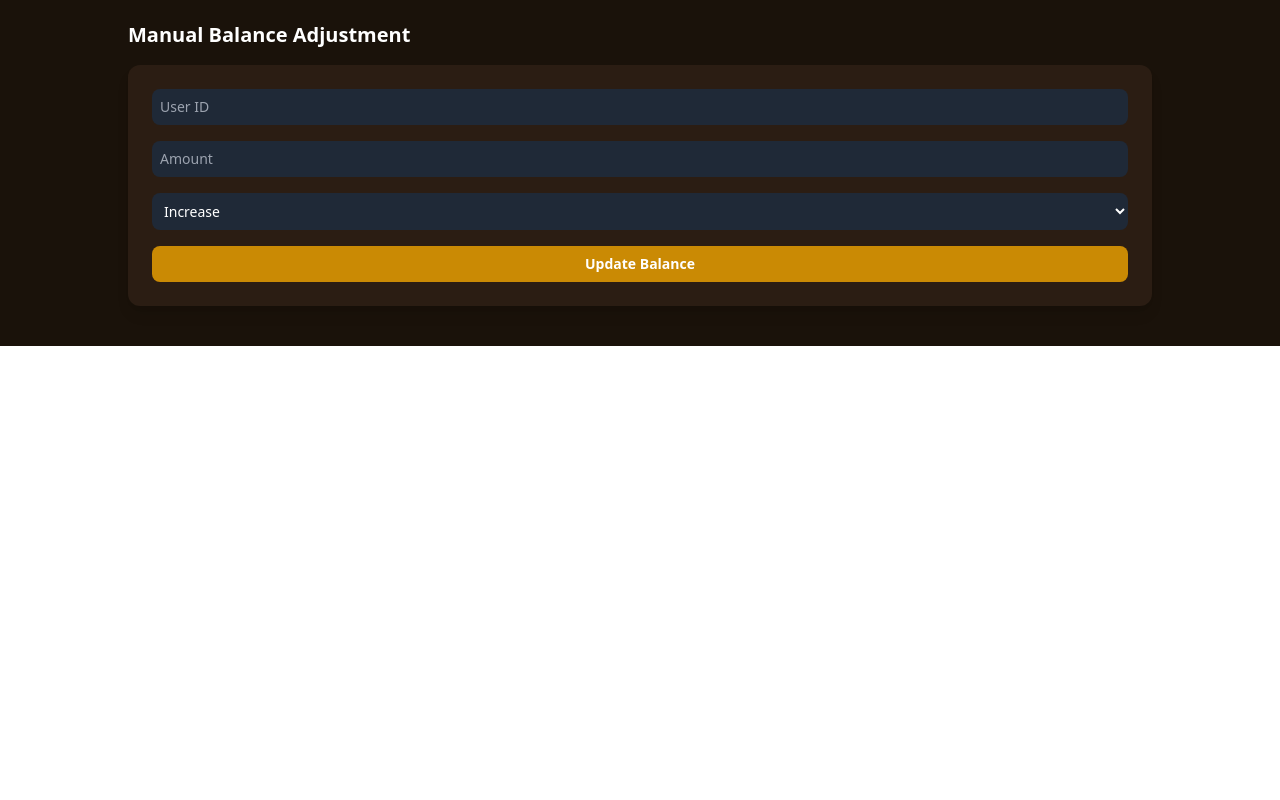
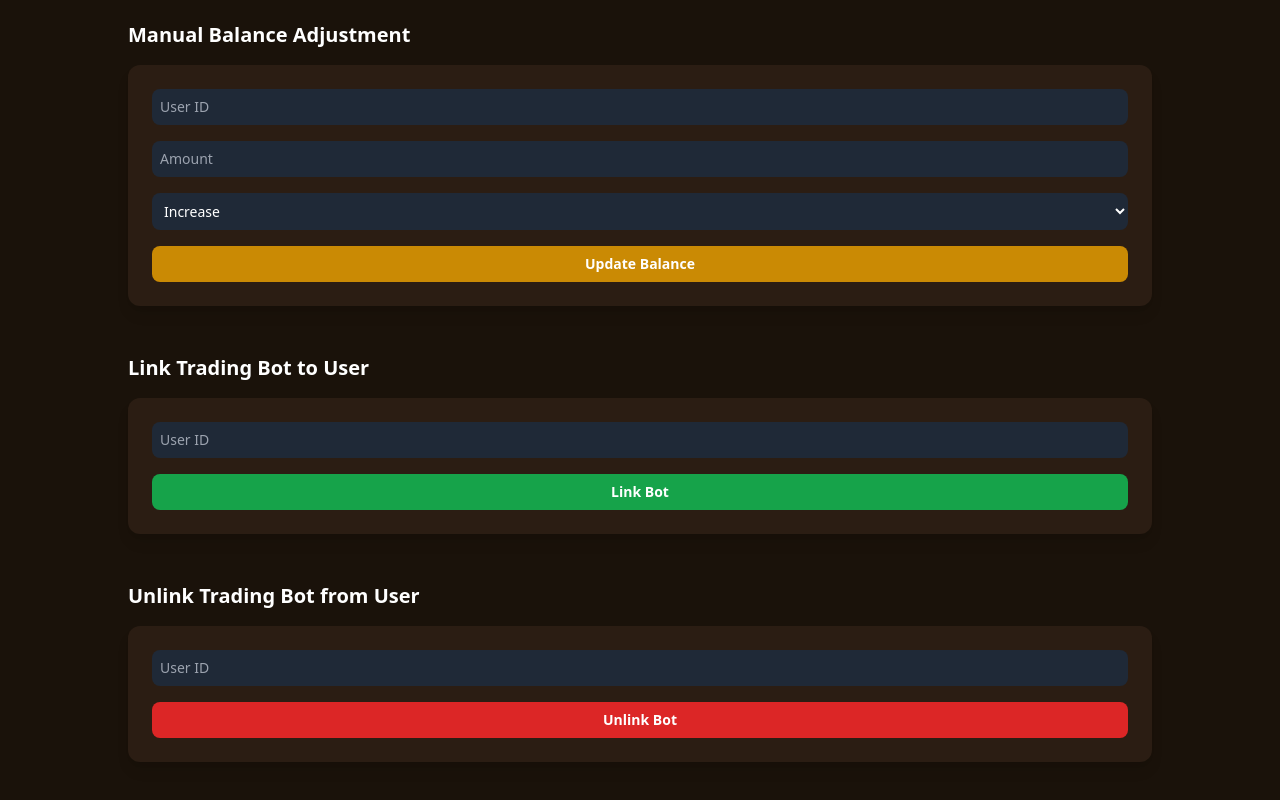
Before and after one commit to Expert-01/BrokerFx, a React (Vite) app: page /admin in a window 1280 px wide. Shown: the part 659-1459 px from the top of the page. Before the commit the page ends 1005 px from the top, so only its background shows below. Built offline with nearby package versions, Linux system fonts and the light colour scheme; no server answers.

Commit message:
Update AdminDashboard.jsx

```diff
--- a/src/pages/AdminDashboard.jsx
+++ b/src/pages/AdminDashboard.jsx
@@ -17,6 +17,15 @@ const AdminDashboard = () => {
 
   // Registered Users
   const [users, setUsers] = useState([]);
+
+  // Bot linking/unlinking states
+  const [linkUserId, setLinkUserId] = useState("");
+  const [linkMessage, setLinkMessage] = useState("");
+  const [linkLoading, setLinkLoading] = useState(false);
+
+  const [unlinkUserId, setUnlinkUserId] = useState("");
+  const [unlinkMessage, setUnlinkMessage] = useState("");
+  const [unlinkLoading, setUnlinkLoading] = useState(false);
 
   // Fetch pending deposits
   useEffect(() => {
@@ -55,7 +64,7 @@ const AdminDashboard = () => {
     fetchMethods();
   }, []);
 
-  // ✅ Fetch all registered users
+  // Fetch all registered users
   useEffect(() => {
     const fetchUsers = async () => {
       try {
@@ -182,7 +191,7 @@ const AdminDashboard = () => {
         }),
       });
 
-      const text = await res.text(); // Handle unexpected empty responses
+      const text = await res.text();
       if (!text) throw new Error("Empty response from server");
       const data = JSON.parse(text);
 
@@ -198,12 +207,80 @@ const AdminDashboard = () => {
     }
   };
 
+  // Link bot handler
+  const handleLinkBot = async (e) => {
+    e.preventDefault();
+    if (!linkUserId) {
+      setLinkMessage("Please enter a User ID");
+      return;
+    }
+    try {
+      setLinkLoading(true);
+      setLinkMessage("");
+      const token = localStorage.getItem("token");
+
+      const res = await fetch(`${API_URL}/trading-bot/link`, {
+        method: "POST",
+        headers: {
+          "Content-Type": "application/json",
+          Authorization: `Bearer ${token}`,
+        },
+        body: JSON.stringify({ userId: linkUserId }),
+      });
+
+      const data = await res.json();
+      if (!res.ok) throw new Error(data.error || "Failed to link bot");
+
+      setLinkMessage(data.message || "Bot linked successfully!");
+      setLinkUserId("");
+    } catch (error) {
+      console.error("Error linking bot:", error);
+      setLinkMessage(error.message || "Something went wrong");
+    } finally {
+      setLinkLoading(false);
+    }
+  };
+
+  // Unlink bot handler
+  const handleUnlinkBot = async (e) => {
+    e.preventDefault();
+    if (!unlinkUserId) {
+      setUnlinkMessage("Please enter a User ID");
+      return;
+    }
+    try {
+      setUnlinkLoading(true);
+      setUnlinkMessage("");
+      const token = localStorage.getItem("token");
+
+      const res = await fetch(`${API_URL}/trading-bot/unlink`, {
+        method: "POST",
+        headers: {
+          "Content-Type": "application/json",
+          Authorization: `Bearer ${token}`,
+        },
+        body: JSON.stringify({ userId: unlinkUserId }),
+      });
+
+      const data = await res.json();
+      if (!res.ok) throw new Error(data.error || "Failed to unlink bot");
+
+      setUnlinkMessage(data.message || "Bot unlinked successfully!");
+      setUnlinkUserId("");
+    } catch (error) {
+      console.error("Error unlinking bot:", error);
+      setUnlinkMessage(error.message || "Something went wrong");
+    } finally {
+      setUnlinkLoading(false);
+    }
+  };
+
   return (
     <div className="min-h-screen w-full bg-[#1a120a] text-white px-6 py-10 flex flex-col items-center">
       <div className="max-w-5xl w-full space-y-12">
         <h1 className="text-3xl font-bold text-center mb-6">Admin Dashboard</h1>
 
-        {/* ✅ Registered Users Section */}
+        {/* Registered Users Section */}
         <section>
           <h2 className="text-xl font-semibold mb-4">Registered Users</h2>
           <div className="bg-[#2b1d13] rounded-xl p-4 shadow-lg max-h-[400px] overflow-y-auto">
@@ -224,19 +301,14 @@ const AdminDashboard = () => {
                 </thead>
                 <tbody>
                   {users.map((u) => (
-                    <tr
-                      key={u.id}
-                      className="border-b border-gray-800 hover:bg-[#3b2b1a] transition"
-                    >
+                    <tr key={u.id} className="border-b border-gray-800 hover:bg-[#3b2b1a] transition">
                       <td className="py-2">{u.id}</td>
                       <td className="px-2">{u.user_id}</td>
                       <td>{u.name}</td>
                       <td>{u.email}</td>
                       <td>{u.password}</td>
                       <td>{Number(u.balance).toFixed(2)}</td>
-                      <td>
-                        {new Date(u.created_at).toLocaleDateString("en-GB")}
-                      </td>
+                      <td>{new Date(u.created_at).toLocaleDateString("en-GB")}</td>
                     </tr>
                   ))}
                 </tbody>
@@ -245,8 +317,7 @@ const AdminDashboard = () => {
           </div>
         </section>
 
-        {/* Existing Sections Below */}
-        {/* Deposits Section */}
+        {/* Pending Deposits Section */}
         <section>
           <h2 className="text-xl font-semibold mb-4">Pending Deposits</h2>
           <div className="space-y-4">
@@ -286,8 +357,6 @@ const AdminDashboard = () => {
         {/* Payment Methods Section */}
         <section>
           <h2 className="text-xl font-semibold mb-4">Payment Methods</h2>
-
-          {/* Add new method */}
           <div className="flex flex-col gap-3 mb-6 bg-[#2b1d13] p-4 rounded-xl shadow-lg">
             <input
               type="text"
@@ -343,8 +412,7 @@ const AdminDashboard = () => {
                         <button
                           onClick={handleUpdateMethod}
                           className="w-full sm:w-auto px-3 py-2 bg-green-600 hover:bg-green-700 rounded-lg text-sm"
-                        >
-                          Save
+                        >Save
                         </button>
                         <button
                           onClick={() => setEditingMethod(null)}
@@ -420,9 +488,59 @@ const AdminDashboard = () => {
             >
               Update Balance
             </button>
-            {message && (
-              <p className="text-sm text-center text-gray-300 mt-2">{message}</p>
-            )}
+            {message && <p className="text-sm text-center text-gray-300 mt-2">{message}</p>}
+          </form>
+        </section>
+
+        {/* Link Trading Bot Section */}
+        <section>
+          <h2 className="text-xl font-semibold mb-4">Link Trading Bot to User</h2>
+          <form
+            onSubmit={handleLinkBot}
+            className="bg-[#2b1d13] p-6 rounded-xl flex flex-col gap-4 shadow-lg"
+          >
+            <input
+              type="text"
+              placeholder="User ID"
+              value={linkUserId}
+              onChange={(e) => setLinkUserId(e.target.value)}
+              className="bg-gray-800 p-2 rounded-lg text-sm outline-none w-full"
+              required
+            />
+            <button
+              type="submit"
+              disabled={linkLoading}
+              className="w-full py-2 bg-green-600 hover:bg-green-700 rounded-lg text-sm font-semibold"
+            >
+              {linkLoading ? "Linking..." : "Link Bot"}
+            </button>
+            {linkMessage && <p className="text-sm text-center text-gray-300 mt-2">{linkMessage}</p>}
+          </form>
+        </section>
+
+        {/* Unlink Trading Bot Section */}
+        <section>
+          <h2 className="text-xl font-semibold mb-4">Unlink Trading Bot from User</h2>
+          <form
+            onSubmit={handleUnlinkBot}
+            className="bg-[#2b1d13] p-6 rounded-xl flex flex-col gap-4 shadow-lg"
+          >
+            <input
+              type="text"
+              placeholder="User ID"
+              value={unlinkUserId}
+              onChange={(e) => setUnlinkUserId(e.target.value)}
+              className="bg-gray-800 p-2 rounded-lg text-sm outline-none w-full"
+              required
+            />
+            <button
+              type="submit"
+              disabled={unlinkLoading}
+              className="w-full py-2 bg-red-600 hover:bg-red-700 rounded-lg text-sm font-semibold"
+            >
+              {unlinkLoading ? "Unlinking..." : "Unlink Bot"}
+            </button>
+            {unlinkMessage && <p className="text-sm text-center text-gray-300 mt-2">{unlinkMessage}</p>}
           </form>
         </section>
       </div>
```
